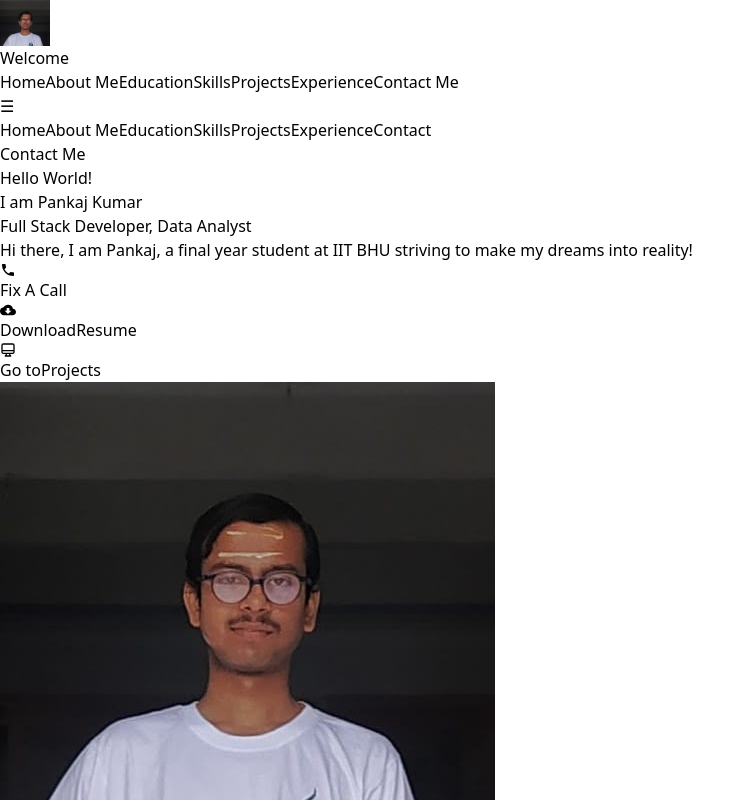
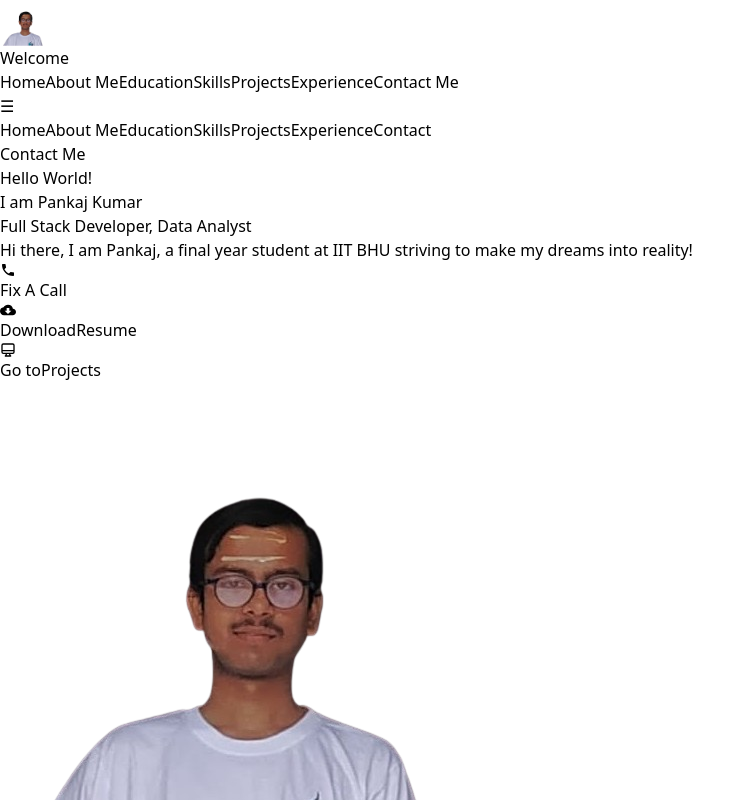
Before and after one commit to pankajkumarphe21/pankaj-kumar, a React (Vite) app: page / in a window 1280 px wide. Shown: the top 800 px of the page, without its empty margins (0-755 px from the left). Built offline with nearby package versions, Linux system fonts and the light colour scheme.

Commit message:
photo changed

```diff
--- a/src/Components/About.jsx
+++ b/src/Components/About.jsx
@@ -23,7 +23,7 @@ const About = () => {
   return (
     <div className='mt-[60px] flex w-[100%]'>
       <div className='pic w-[24%] max-sm:hidden'>
-        <img src="/profile.jpg" className='h-[300px] w-[270px] ml-[20px] mt-[100px]' alt="" />
+        <img src="/profile.png" className='h-[300px] w-[270px] ml-[20px] mt-[100px]' alt="" />
       </div>
       <div className='content mt-[30px] w-[70%] max-sm:w-[90%] max-sm:ml-[5%] flex-col items-center justify-center'>
         <h1 className='text-4xl font-semibold flex justify-center'>About Me</h1>
--- a/src/Components/Home.jsx
+++ b/src/Components/Home.jsx
@@ -53,7 +53,7 @@ const Home = () => {
           </div>
         </div>
         <div className="pl-[10%] pt-[5%] max-sm:pl-[0%] max-sm:flex max-sm:justify-center">
-          <img className="h-[400px] max-sm:h-[250px]" src="/profile.jpg" alt="" />
+          <img className="h-[400px] max-sm:h-[250px]" src="/profile.png" alt="" />
         </div>
 
       </div>
--- a/src/Components/Navbar.jsx
+++ b/src/Components/Navbar.jsx
@@ -38,7 +38,7 @@ const Navbar = () => {
     <div className="fixed top-0 w-[100%] shadow-xl h-[60px] z-10">
       <div className="bg-zinc-800 font-bold h-[60px] text-xl flex max-sm:gap-[20px] gap-[1%] items-center">
         <div className="h-[60px] img overflow-hidden ml-[9%] flex justify-center items-center">
-            <img id="image" className="rounded-[50%] border-red-500 border-2" src="/profile.jpg" height={50} width={50} alt="" />
+            <img id="image" className="rounded-[50%] border-red-500 border-2" src="/profile.png" height={50} width={50} alt="" />
         </div>
         <h1 className="text-lg img text-orange-400">Welcome</h1>
       <div className="flex gap-10 ml-[7%] max-sm:hidden">
```
Also changed, not shown: public/profile.jpg (deleted), public/profile.png (added).
